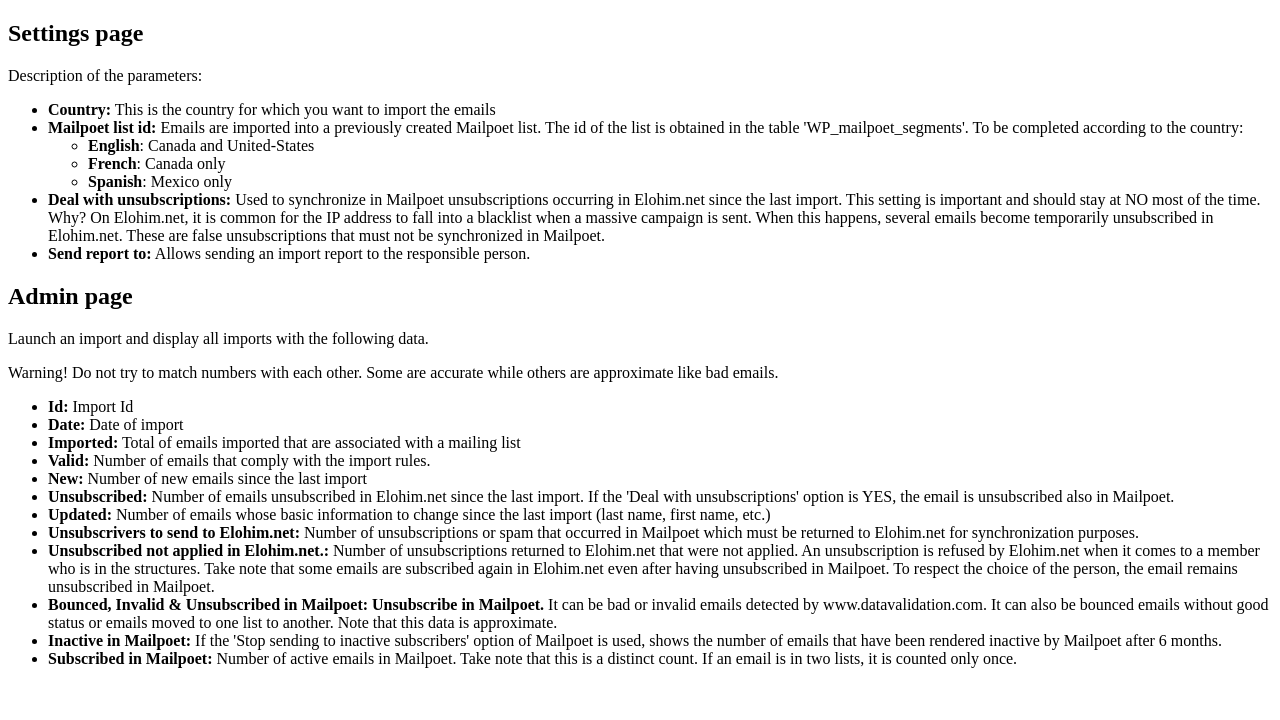
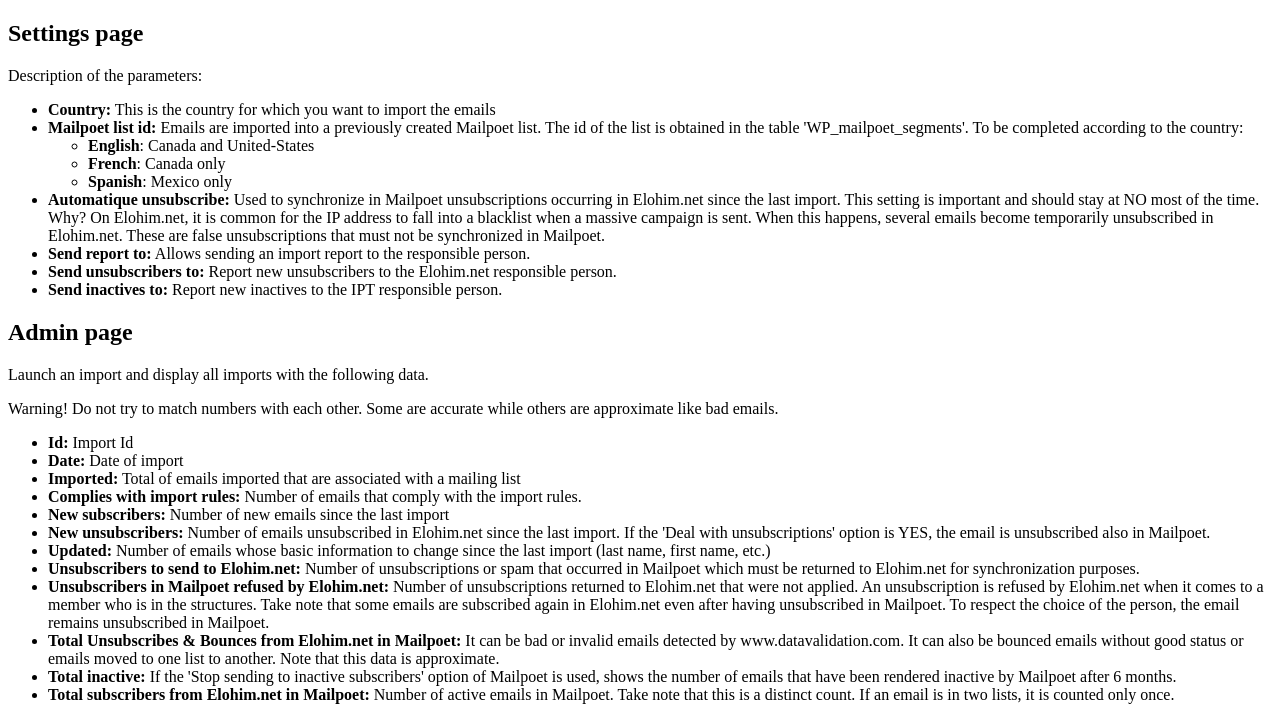
Before and after one commit to raelorg/continental_mailing, a PHP site: page /templates/help.php in a window 1280 px wide. Shown: the part 473-1193 px from the top of the page. Before the commit the page ends 1141 px from the top, so only its background shows below. Run offline with PHP 8.4, Linux system fonts and the light colour scheme.

Commit message:
Ajustements

```diff
--- a/templates/help.php
+++ b/templates/help.php
@@ -47,8 +47,10 @@
         <li><strong>French</strong>: Canada only</li>
         <li><strong>Spanish</strong>: Mexico only</li>
     </ul>
-    <li><strong>Deal with unsubscriptions:</strong> Used to synchronize in Mailpoet unsubscriptions occurring in Elohim.net since the last import. This setting is important and should stay at NO most of the time. Why? On Elohim.net, it is common for the IP address to fall into a blacklist when a massive campaign is sent. When this happens, several emails become temporarily unsubscribed in Elohim.net. These are false unsubscriptions that must not be synchronized in Mailpoet.</li>
+    <li><strong>Automatique unsubscribe:</strong> Used to synchronize in Mailpoet unsubscriptions occurring in Elohim.net since the last import. This setting is important and should stay at NO most of the time. Why? On Elohim.net, it is common for the IP address to fall into a blacklist when a massive campaign is sent. When this happens, several emails become temporarily unsubscribed in Elohim.net. These are false unsubscriptions that must not be synchronized in Mailpoet.</li>
     <li><strong>Send report to:</strong> Allows sending an import report to the responsible person.</li>
+    <li><strong>Send unsubscribers to:</strong> Report new unsubscribers to the Elohim.net responsible person.</li>
+    <li><strong>Send inactives to:</strong> Report new inactives to the IPT responsible person.</li>
 </ul>
 <h2>Admin page</h2>
 <p>Launch an import and display all imports with the following data.</p>
@@ -57,13 +59,13 @@
     <li><strong>Id:</strong> Import Id</li>
     <li><strong>Date:</strong> Date of import</li>
     <li><strong>Imported:</strong> Total of emails imported that are associated with a mailing list</li>
-    <li><strong>Valid:</strong> Number of emails that comply with the import rules.</li>
-    <li><strong>New:</strong> Number of new emails since the last import</li>
-    <li><strong>Unsubscribed:</strong> Number of emails unsubscribed in Elohim.net since the last import. If the 'Deal with unsubscriptions' option is YES, the email is unsubscribed also in Mailpoet.</li>
+    <li><strong>Complies with import rules:</strong> Number of emails that comply with the import rules.</li>
+    <li><strong>New subscribers:</strong> Number of new emails since the last import</li>
+    <li><strong>New unsubscribers:</strong> Number of emails unsubscribed in Elohim.net since the last import. If the 'Deal with unsubscriptions' option is YES, the email is unsubscribed also in Mailpoet.</li>
     <li><strong>Updated:</strong> Number of emails whose basic information to change since the last import (last name, first name, etc.)</li>
-    <li><strong>Unsubscrivers to send to Elohim.net:</strong> Number of unsubscriptions or spam that occurred in Mailpoet which must be returned to Elohim.net for synchronization purposes.</li>
-    <li><strong>Unsubscribed not applied in Elohim.net.:</strong> Number of unsubscriptions returned to Elohim.net that were not applied. An unsubscription is refused by Elohim.net when it comes to a member who is in the structures. Take note that some emails are subscribed again in Elohim.net even after having unsubscribed in Mailpoet. To respect the choice of the person, the email remains unsubscribed in Mailpoet.</li>
-    <li><strong>Bounced, Invalid & Unsubscribed in Mailpoet: Unsubscribe in Mailpoet. </strong> It can be bad or invalid emails detected by www.datavalidation.com. It can also be bounced emails without good status or emails moved to one list to another. Note that this data is approximate.</li>
-    <li><strong>Inactive in Mailpoet:</strong> If the 'Stop sending to inactive subscribers' option of Mailpoet is used, shows the number of emails that have been rendered inactive by Mailpoet after 6 months.</li>
-    <li><strong>Subscribed in Mailpoet:</strong> Number of active emails in Mailpoet. Take note that this is a distinct count. If an email is in two lists, it is counted only once.</li>
+    <li><strong>Unsubscribers to send to Elohim.net:</strong> Number of unsubscriptions or spam that occurred in Mailpoet which must be returned to Elohim.net for synchronization purposes.</li>
+    <li><strong>Unsubscribers in Mailpoet refused by Elohim.net:</strong> Number of unsubscriptions returned to Elohim.net that were not applied. An unsubscription is refused by Elohim.net when it comes to a member who is in the structures. Take note that some emails are subscribed again in Elohim.net even after having unsubscribed in Mailpoet. To respect the choice of the person, the email remains unsubscribed in Mailpoet.</li>
+    <li><strong>Total Unsubscribes & Bounces from Elohim.net in Mailpoet:</strong> It can be bad or invalid emails detected by www.datavalidation.com. It can also be bounced emails without good status or emails moved to one list to another. Note that this data is approximate.</li>
+    <li><strong>Total inactive:</strong> If the 'Stop sending to inactive subscribers' option of Mailpoet is used, shows the number of emails that have been rendered inactive by Mailpoet after 6 months.</li>
+    <li><strong>Total subscribers from Elohim.net in Mailpoet:</strong> Number of active emails in Mailpoet. Take note that this is a distinct count. If an email is in two lists, it is counted only once.</li>
 </ul>
```
Also changed, not shown: templates/admin.php (+7 -7 lines), templates/settings.php (+12 -4 lines).
